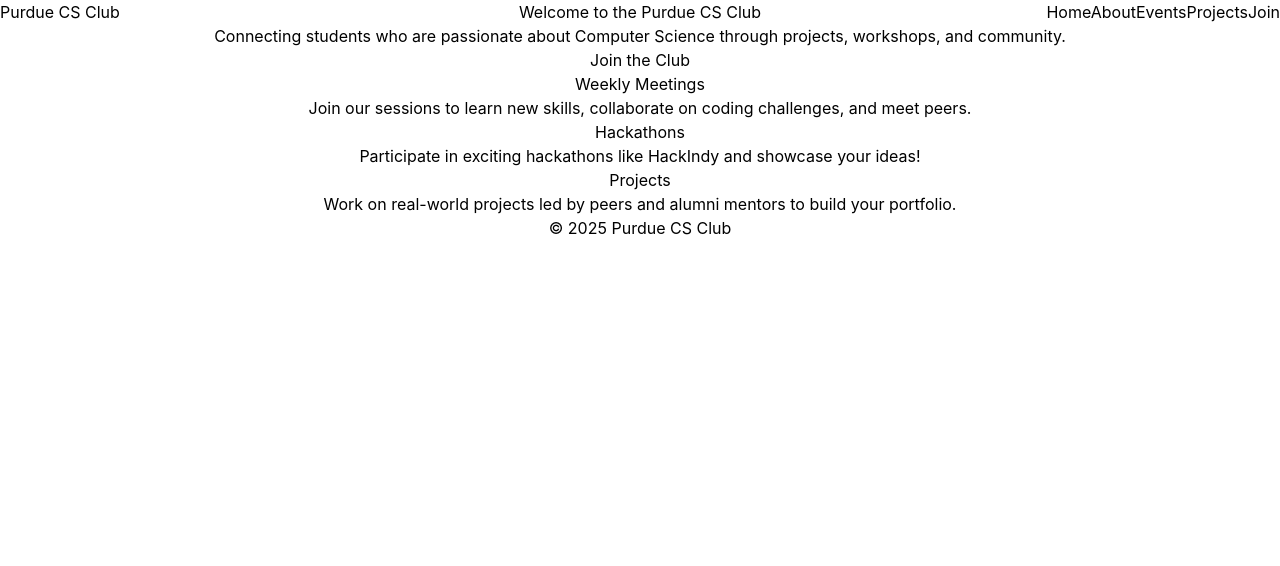
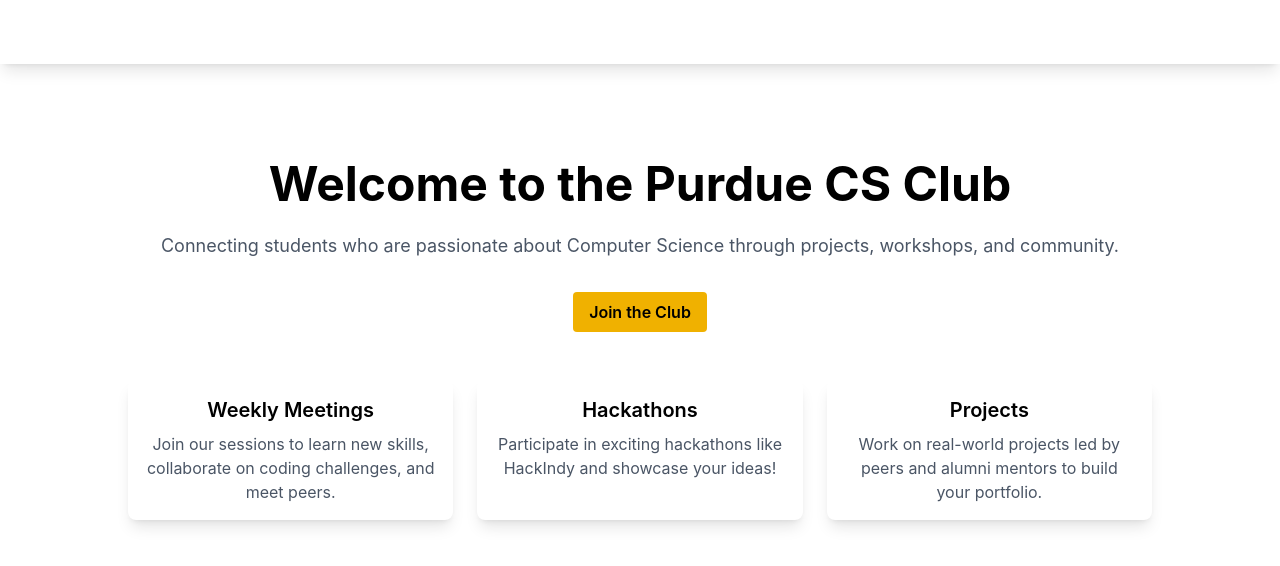
Before and after one commit to richinmrudul/cs-club-purdue, a Next.js app: page / in a window 1280 px wide. Shown: the top 566 px of the page. Built offline with nearby package versions, Linux system fonts and the light colour scheme.

Commit message:
fix tailwind v4 config

```diff
--- a/src/app/globals.css
+++ b/src/app/globals.css
@@ -1,11 +1,11 @@
-@import "tailwindcss/preflight";
-@import "tailwindcss/utilities";
+@import "tailwindcss";
 
 html, body {
   scroll-behavior: smooth;
   background-color: #ffffff;
   color: #000000;
   font-family: 'Inter', sans-serif;
+  min-height: 100%;
 }
 
 a {
--- a/src/app/layout.tsx
+++ b/src/app/layout.tsx
@@ -5,9 +5,9 @@
 export default function RootLayout({ children }: { children: React.ReactNode }) {
   return (
     <html lang="en">
-      <body className="bg-white text-black">
+      <body suppressHydrationWarning={true} className="bg-white text-black">
         <Navbar />
-        <main className="pt-20">{children}</main>
+        <main className="pt-24 min-h-screen">{children}</main>
         <Footer />
       </body>
     </html>
```
